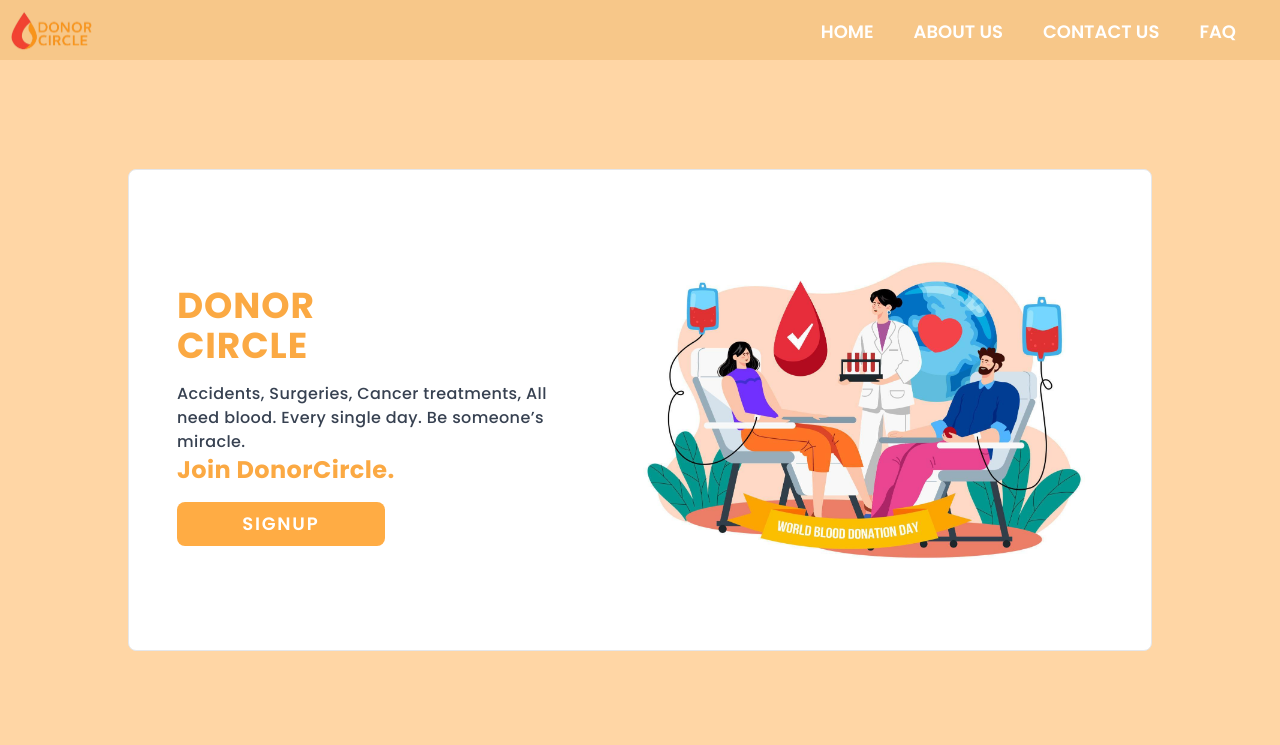
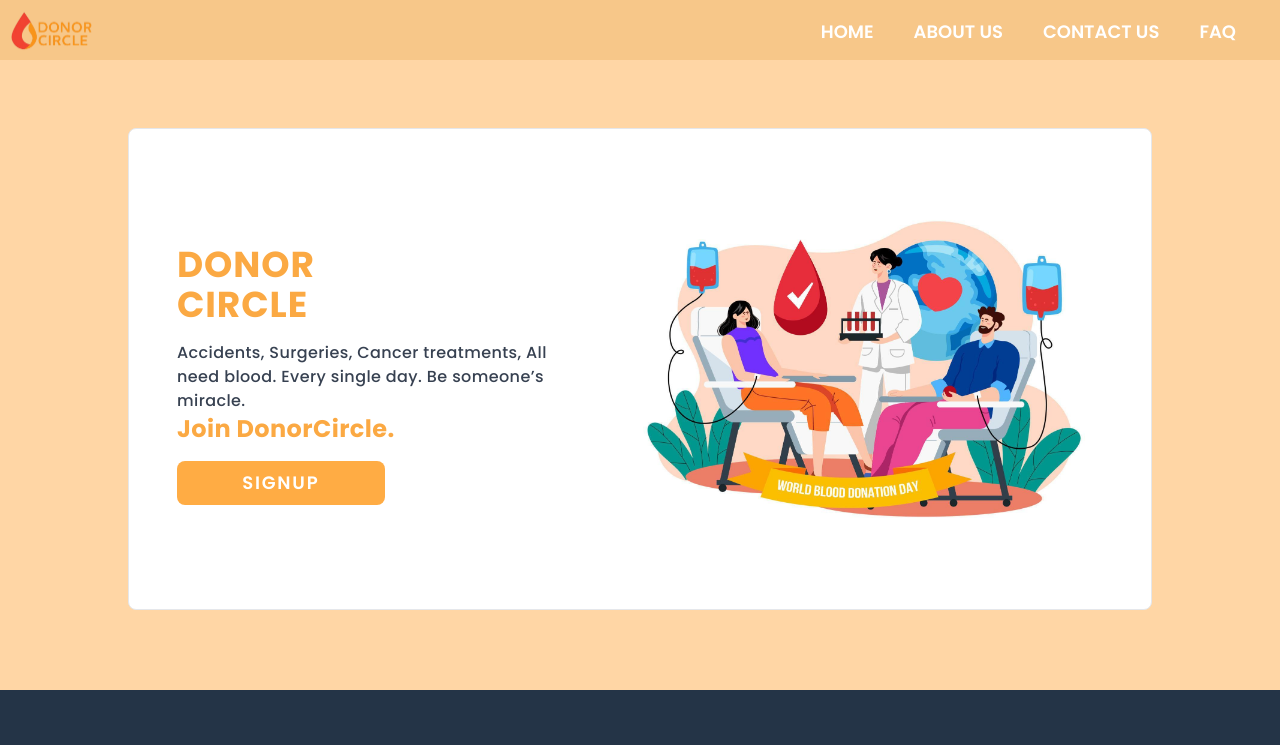
Before and after one commit to TanmayVidhate/DonorCircle_2, a React (Vite) app in the folder client/: page / in a window 1280 px wide. Shown: the top 745 px of the page. Built offline with nearby package versions, Linux system fonts and the light colour scheme.

Commit message:
add margin

```diff
--- a/client/src/Views/LandingPage.jsx
+++ b/client/src/Views/LandingPage.jsx
@@ -9,6 +9,7 @@ import { useNavigate } from 'react-router'
 import Image from '../Components/Image'
 import Navbar from '../Components/Navbar'
 import Button from '../Components/Button'
+import Footer from '../Components/Footer'
 
 
 function LandingPage() {
@@ -20,7 +21,7 @@ function LandingPage() {
             <div className='flex flex-col w-screen min-h-screen bg-[#ffd6a5]  xl:h-screen  '>
                 <Navbar />
                 <div className='flex-1 grid place-items-center '>
-                    <div className='flex justify-center  items-center border rounded-lg m-5 mt-24 bg-[#FFFFFF] w-5/6   sm:w-3/4 sm:px-5 lg:mt-10 lg:w-4/5 2xl:w-3/5  '>
+                    <div className='flex justify-center  items-center border rounded-lg m-5 mt-24 bg-[#FFFFFF] w-5/6   sm:w-3/4 sm:px-5 lg:mt-32 lg:mb-20 lg:w-4/5 2xl:w-3/5  '>
                         <div className='px-2  lg:flex lg:h-4/5 lg:my-7 '>
 
                             {/* First div */}
@@ -46,6 +47,8 @@ function LandingPage() {
                         </div>
                     </div>
                 </div>
+
+                <Footer/>
             </div>
         </>
     )
```
